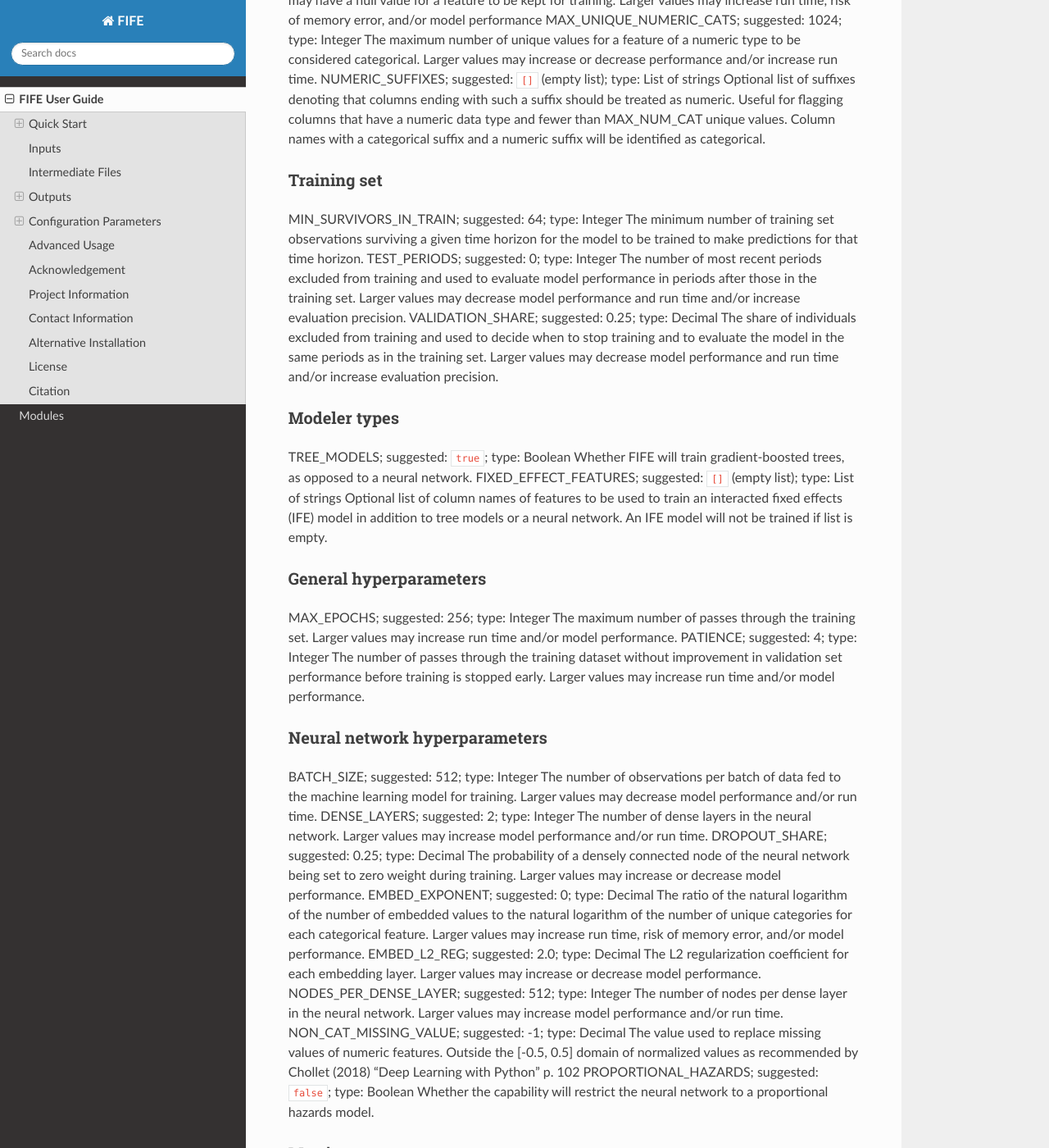
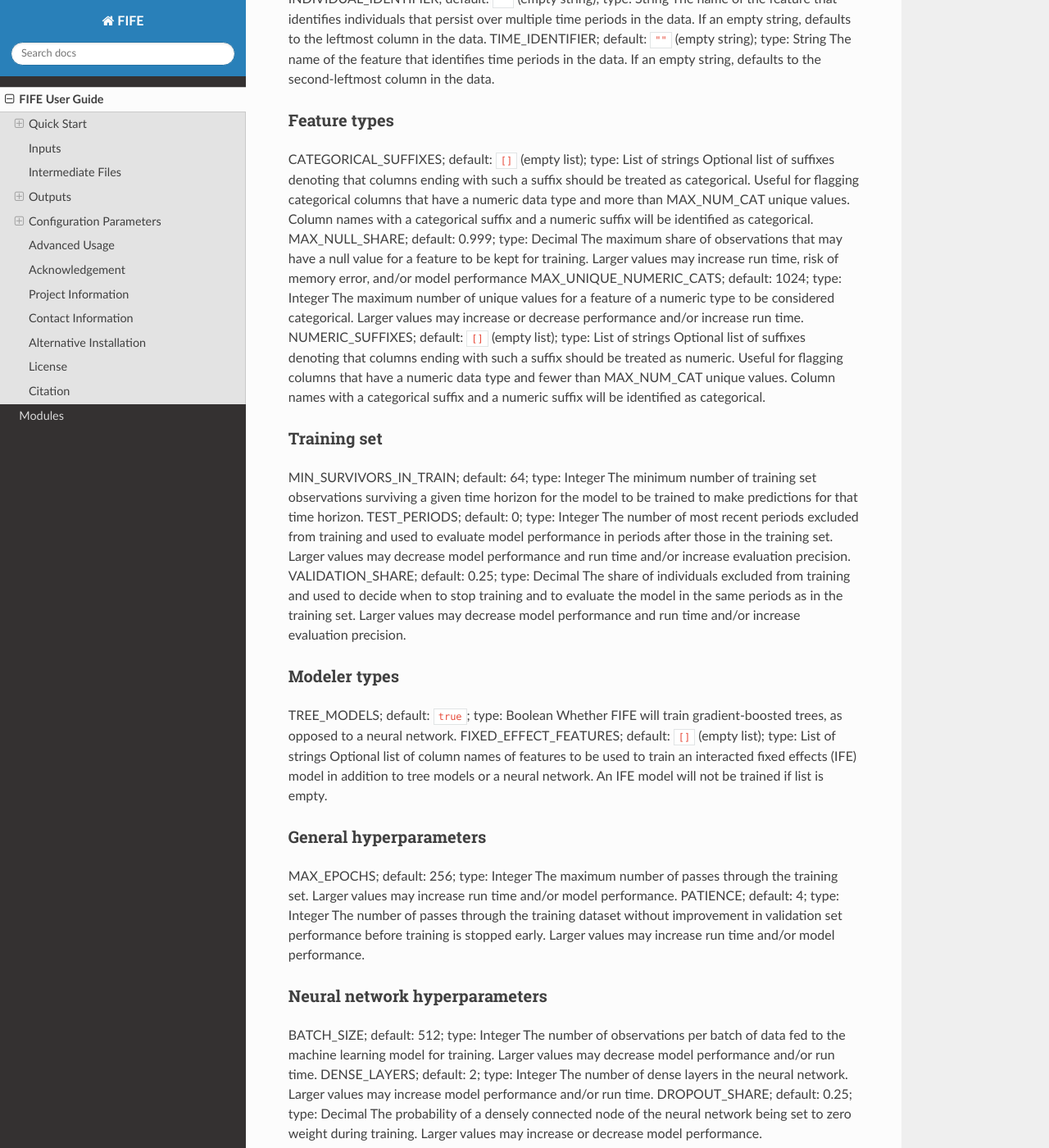
Before and after one commit to IDA-HumanCapital/fife, a Sphinx documentation site: the page built from docs/user_guide_link.rst, in a window 1280 px wide and 1400 px high, scrolled down 8075 px. Shown: the whole window at 82% size. Built offline with Sphinx 7.4.7 and the Read the Docs theme 2.0.0, drawn with Linux system fonts in a browser that asks for light colours; some of the changed text lies outside the part shown.

Commit message:
Updated for optional config

````diff
--- a/docs/user_guide.md
+++ b/docs/user_guide.md
@@ -34,11 +34,19 @@
 
 ##### Installation
 
+`pip install fife`
+
+<u>Details</u>
+
 * Install an [Anaconda distribution](https://www.anaconda.com/distribution/) of Python version 3.7.6 or later
 * From pip (with no firewall):
 	* Open Anaconda Prompt
 	* Execute `pip install fife`
-	* If that results in an error for installing the SHAP dependency, try `conda install -c conda-forge shap`, followed by `pip install fife`
+	* If that results in an error for installing the SHAP dependency, try `conda install -c conda-forge shap` before `pip install fife`
+	* If that results in an error for installing the TensorFlow dependency, try `conda install -c anaconda tensorflow` before `pip install fife`
+
+<u>Alternatives</u>
+
 * From pypi.org (https://pypi.org/project/fife/):
 	* Download the `.whl` or `.tar.gz` file
 	* Open Anaconda Prompt
@@ -55,27 +63,24 @@
 
 ##### Configuration
 
-* Download *example_config.json* from the [FIFE GitHub repo](https://github.com/IDA-HumanCapital/fife) to the directory where you'd like to store your results
-* Change `DATA_FILE_PATH` in *example_config.json* to the path to your data file (including the file name and extension)
-* Ensure that
-	* `INDIVIDUAL_IDENTIFIER` and `TIME_IDENTIFIER` in *example_config.json* match the corresponding identifiers in your data OR
-	* The individual and time identifiers are the leftmost and second-leftmost columns in your data, respectively
-
+* Copy your data the directory where you'd like to store your results
+* Ensure there are no other data files in the directory
+* Ensure that the individual and time identifiers are the leftmost and second-leftmost columns in your data, respectively
 * Don't have a data file ready but want to see what FIFE can do?
-	* Change the directory of your Anaconda prompt to the location of *example_config.json*
+	* Change the directory of your Anaconda prompt to your chosen directory
 	* Execute `python -c "import fife.utils; fife.utils.create_example_data().to_csv('Input_Data.csv', index=False)"`
 
 ##### Execution
 
-* Change the directory of your Anaconda prompt to the location of *example_config.json*
+* Change the directory of your Anaconda prompt to the directory containing your data
 * Execute `fife`
 * Observe the contents of the FIFE_results folder
 
 ### Inputs
 
 FIFE takes as input:
--	A set of configuration parameters described in the table at the bottom of this document
--	An unbalanced panel dataset at the location given by the `DATA_FILE_PATH` configuration parameter
+-	An unbalanced panel dataset
+-	(Optional) A set of configuration parameters described in the table at the bottom of this document
 
 Configuration parameters may be provided in the JSON file format. If you execute FIFE from a directory with a single file with extension _.json_, FIFE will use configuration parameters from that file. If you execute FIFE from a directory with multiple such files, you will need to specify which file contains your configuration parameters by appending a space and the file name to your command. For example, you will need to execute `fife example_config.json`.
 
@@ -90,9 +95,14 @@
 | HDF5 		               | .h5 	    |
 | JSON 		               | .json      |
 
+If you execute FIFE from a directory with a single file with any of these extensions except .json, FIFE will use the data from that file. If you execute FIFE from a directory with multiple such files, or if you wish to use a data file in a different directory than the directory where you want to store your results, you will need use the `DATA_FILE_PATH` configuration parameter to specify the path to your data file.
+
 Input data may not contain any of the following feature names:
+
 -	`_duration`
 -	`_event_observed`
+-	`_maximum_lead`
+-	`_period`
 -	`_predict_obs`
 -	`_test`
 -   `_validation`
@@ -189,75 +199,78 @@
 
 ### Configuration Parameters
 
-You may customize many parameters such as the maximum share of a feature that may be missing and the share of individuals to reserve for model evaluation. The configuration file is readable with any text editor. It contains the following parameters:
+You may customize many parameters such as the maximum share of a feature that may be missing and the share of individuals to reserve for model evaluation. You can find an example configuration file, readable with any text editor, in the [FIFE GitHub repository](https://github.com/IDA-HumanCapital/fife). FIFE accepts the following parameters:
 
 ##### Input/output
-DATA_FILE_PATH; suggested: `"Input_Data.csv"`; type: String
+DATA_FILE_PATH; default: `"Input_Data.csv"`; type: String
 	A relative or absolute path to the input data file.
-NOTES_FOR_LOG; suggested: `"No config notes specified"`; type: String
+NOTES_FOR_LOG; default: `"No config notes specified"`; type: String
 	Custom text that will be printed in the log produced during execution.
-RESULTS_PATH; suggested: `"FIFE_results"`; type: String
+RESULTS_PATH; default: `"FIFE_results"`; type: String
 	The relative or absolute path on which Intermediate and Output folders will be stored. The path will be created if it does not exist.
 
 ##### Reproducibility
-SEED; suggested: 9999; type: Integer
+SEED; default: 9999; type: Integer
 	The initializing value for all random number generators. Strongly recommend not changing; changes will not produce generalizable changes in performance.
+
 ##### Identifiers
-INDIVIDUAL_IDENTIFIER; suggested: `""` (empty string); type: String
+INDIVIDUAL_IDENTIFIER; default: `""` (empty string); type: String
 	The name of the feature that identifies individuals that persist over multiple time periods in the data. If an empty string, defaults to the leftmost column in the data.
-TIME_IDENTIFIER; suggested: `""` (empty string); type: String
+TIME_IDENTIFIER; default: `""` (empty string); type: String
 	The name of the feature that identifies time periods in the data. If an empty string, defaults to the second-leftmost column in the data.
 ##### Feature types
-CATEGORICAL_SUFFIXES; suggested: `[]` (empty list); type: List of strings
+CATEGORICAL_SUFFIXES; default: `[]` (empty list); type: List of strings
 	Optional list of suffixes denoting that columns ending with such a suffix should be treated as categorical. Useful for flagging categorical columns that have a numeric data type and more than MAX_NUM_CAT unique values. Column names with a categorical suffix and a numeric suffix will be identified as categorical.
-MAX_NULL_SHARE; suggested: 0.999; type: Decimal
+MAX_NULL_SHARE; default: 0.999; type: Decimal
 	The maximum share of observations that may have a null value for a feature to be kept for training. Larger values may increase run time, risk of memory error, and/or model performance
-MAX_UNIQUE_NUMERIC_CATS; suggested: 1024; type: Integer
+MAX_UNIQUE_NUMERIC_CATS; default: 1024; type: Integer
 	The maximum number of unique values for a feature of a numeric type to be considered categorical. Larger values may increase or decrease performance and/or increase run time.
-NUMERIC_SUFFIXES; suggested: `[]` (empty list); type: List of strings
+NUMERIC_SUFFIXES; default: `[]` (empty list); type: List of strings
 	Optional list of suffixes denoting that columns ending with such a suffix should be treated as numeric. Useful for flagging columns that have a numeric data type and fewer than MAX_NUM_CAT unique values. Column names with a categorical suffix and a numeric suffix will be identified as categorical.
+
 ##### Training set
-MIN_SURVIVORS_IN_TRAIN; suggested: 64; type: Integer
+MIN_SURVIVORS_IN_TRAIN; default: 64; type: Integer
 	The minimum number of training set observations surviving a given time horizon for the model to be trained to make predictions for that time horizon.
-TEST_PERIODS; suggested: 0; type: Integer
+TEST_PERIODS; default: 0; type: Integer
 	The number of most recent periods excluded from training and used to evaluate model performance in periods after those in the training set. Larger values may decrease model performance and run time and/or increase evaluation precision.
-VALIDATION_SHARE; suggested: 0.25; type: Decimal
+VALIDATION_SHARE; default: 0.25; type: Decimal
 	The share of individuals excluded from training and used to decide when to stop training and to evaluate the model in the same periods as in the training set. Larger values may decrease model performance and run time and/or increase evaluation precision.
 ##### Modeler types
-TREE_MODELS; suggested: `true`; type: Boolean
+TREE_MODELS; default: `true`; type: Boolean
 	Whether FIFE will train gradient-boosted trees, as opposed to a neural network.
-FIXED_EFFECT_FEATURES; suggested: `[]` (empty list); type: List of strings
+FIXED_EFFECT_FEATURES; default: `[]` (empty list); type: List of strings
 	Optional list of column names of features to be used to train an interacted fixed effects (IFE) model in addition to tree models or a neural network. An IFE model will not be trained if list is empty.
 ##### General hyperparameters
-MAX_EPOCHS; suggested: 256; type: Integer
+MAX_EPOCHS; default: 256; type: Integer
 	The maximum number of passes through the training set. Larger values may increase run time and/or model performance.
-PATIENCE; suggested: 4; type: Integer
+PATIENCE; default: 4; type: Integer
 	The number of passes through the training dataset without improvement in validation set performance before training is stopped early. Larger values may increase run time and/or model performance.
 ##### Neural network hyperparameters
-BATCH_SIZE; suggested: 512; type: Integer
+BATCH_SIZE; default: 512; type: Integer
 	The number of observations per batch of data fed to the machine learning model for training. Larger values may decrease model performance and/or run time.
-DENSE_LAYERS; suggested: 2; type: Integer
+DENSE_LAYERS; default: 2; type: Integer
 	The number of dense layers in the neural network. Larger values may increase model performance and/or run time.
-DROPOUT_SHARE; suggested: 0.25; type: Decimal
+DROPOUT_SHARE; default: 0.25; type: Decimal
 	The probability of a densely connected node of the neural network being set to zero weight during training. Larger values may increase or decrease model performance.
-EMBED_EXPONENT; suggested: 0; type: Decimal
+EMBED_EXPONENT; default: 0; type: Decimal
 	The ratio of the natural logarithm of the number of embedded values to the natural logarithm of the number of unique categories for each categorical feature. Larger values may increase run time, risk of memory error, and/or model performance.
-EMBED_L2_REG; suggested: 2.0; type: Decimal
+EMBED_L2_REG; default: 2.0; type: Decimal
 	The L2 regularization coefficient for each embedding layer. Larger values may increase or decrease model performance.
-NODES_PER_DENSE_LAYER; suggested: 512; type: Integer
+NODES_PER_DENSE_LAYER; default: 512; type: Integer
 	The number of nodes per dense layer in the neural network. Larger values may increase model performance and/or run time.
-NON_CAT_MISSING_VALUE; suggested: -1; type: Decimal
+NON_CAT_MISSING_VALUE; default: -1; type: Decimal
 	The value used to replace missing values of numeric features. Outside the [-0.5, 0.5] domain of normalized values as recommended by Chollet (2018) "Deep Learning with Python" p. 102
-PROPORTIONAL_HAZARDS; suggested: `false`; type: Boolean
+PROPORTIONAL_HAZARDS; default: `false`; type: Boolean
 	Whether the capability will restrict the neural network to a proportional hazards model.
+
 ##### Metrics
-QUANTILES; suggested: 5; type: Integer
+QUANTILES; default: 5; type: Integer
 	The number of similarly-sized bins for which survival and total counts will be reported for each time horizon. Larger values may increase run time and/or evaluation precision.
-RETENTION_INTERVAL; suggested: 1; type: Integer
+RETENTION_INTERVAL; default: 1; type: Integer
 	The number of periods over which retention rates are computed.
-SHAP_PLOT_ALPHA; suggested: 0.5; type: Decimal
+SHAP_PLOT_ALPHA; default: 0.5; type: Decimal
 	The transparency of points in SHAP plots. Larger values may increase visibility of non-overlapped points and/or decrease visibility of overlapped points.
-SHAP_SAMPLE_SIZE; suggested: 128; type: Integer
+SHAP_SAMPLE_SIZE; default: 128; type: Integer
 	The number of observations randomly sampled for SHAP value calculation and plotting. Larger values may increase SHAP plot representativeness and/or run time.
 
 ### Advanced Usage
@@ -277,49 +290,40 @@
 from fife.lgb_modelers import GradientBoostedTreesModeler
 ```
 
-We'll need to supply a data file and configure some parameters. See the [Configuration Parameters](#configuration-parameters) section for more details.
+We'll need to supply a data file.
 
 ```python
 from fife.utils import create_example_data
 data = create_example_data()
-config = {'INDIVIDUAL_IDENTIFIER': 'individual',
-          'TIME_IDENTIFIER': 'period',
-          'MAX_NULL_SHARE': 0.999,
-          'MAX_UNIQUE_NUMERIC_CATS': 1024,
-          'MIN_SURVIVORS_IN_TRAIN': 64,
-          'TEST_PERIODS': 0,
-          'VALIDATION_SHARE': 0.25,
-          'MAX_EPOCHS': 256,
-          'PATIENCE': 4
-          }
 ```
 
 Let's ensure the reproducibility of our results.
 
 ```python
-import numpy as np
-np.random.seed(9999)
+from fife.utils import make_results_reproducible
+make_results_reproducible()
 ```
 
-The Panel Data Processor will make our dataset ready for modeling, to include sorting by individual and time, dropping degenerate and duplicated features, and computing survival durations and censorship status. We can access the processed data as `data_processor.data`.
+The Panel Data Processor will make our dataset ready for modeling, to include sorting by individual and time, dropping degenerate and duplicated features, and computing survival durations and censorship status. We can specify processing parameters in the `config` argument. Perhaps we'd rather have an 80/20 validation split than the default 75/25. See the [Configuration Parameters](#configuration-parameters) section for more details.
 
 ```python
-data_processor = PanelDataProcessor(config, data)
+data_processor = PanelDataProcessor(config={'VALIDATION_SHARE': 0.2},
+                                    data=data)
 data_processor.build_processed_data()
 ```
 
-Let's use a gradient-boosted trees modeler. Any modeler needs configuration parameters, data, and to know which features should be treated as categorical, as opposed to numeric.
+We can access the processed data as `data_processor.data` for input to a modeler. Let's use a gradient-boosted trees modeler. Any modeler needs data and to know which features should be treated as categorical, as opposed to numeric. We can also specify modeling parameters in the config argument. Perhaps we prefer a patience value of 8rather than the default value of 4.
 
 ```python
-gbt_modeler = GradientBoostedTreesModeler(config,
-                                          data_processor.data,
-                                          list(data_processor.categorical_maps.keys()))
+gbt_modeler = GradientBoostedTreesModeler(config={'PATIENCE': 8},
+                                          data=data_processor.data,
+                                          categorical_maps=list(data_processor.categorical_maps.keys()))
 gbt_modeler.build_model()
 ```
 
 In the case of gradient-boosted trees, our discrete-time survival "model" is actually a list of models, one for each time horizon. The first model produces a probability of survival through the first future period, the second model produces a probability of survival through the second future period conditional on survival through the first future period, and so on.
 
-We can access the list of models as an attribute of our modeler. For example, we can see how many trees are in each model. Our `PATIENCE` parameter value of 4 configured each model to train until model performance on the validation set does not improve for four consecutive trees. That means the number of trees can vary across models.
+We can access the list of models as an attribute of our modeler. For example, we can see how many trees are in each model. Our `PATIENCE` parameter value of 8 configured each model to train until model performance on the validation set does not improve for eight consecutive trees (or no more splits can improve fit). That means the number of trees can vary across models.
 
 ```python
 [i.num_trees() for i in gbt_modeler.model]
@@ -395,4 +399,4 @@
 }
 ```
 
-This document was most recently updated 19 May 2020.
+This document was most recently updated 11 June 2020.
````
Also changed, not shown: other parts of docs/user_guide.md (+2 -2 lines).
